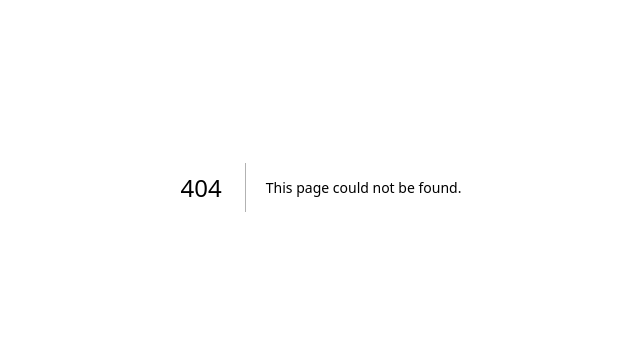
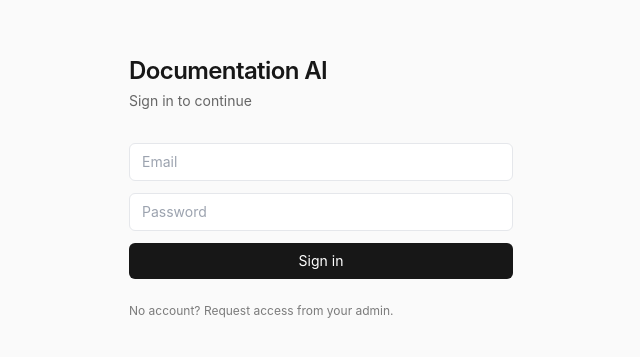
Before and after one commit to hafnas008/document-automation, a Next.js app in the folder apps/web/: page /login in a window 1280 px wide. Before the commit this address had no page. Shown: the part 213-570 px from the top of the page, without its empty margins (319-959 px from the left). Built offline with nearby package versions, Linux system fonts and the light colour scheme.

Commit message:
feat(web): login page

```diff
--- /dev/null
+++ b/apps/web/app/(auth)/login/LoginForm.tsx
@@ -0,0 +1,36 @@
+'use client';
+import { useState } from 'react';
+import { useRouter } from 'next/navigation';
+import { supabaseBrowser } from '@/lib/supabase/client';
+
+export default function LoginForm() {
+  const router = useRouter();
+  const [email, setEmail] = useState('');
+  const [password, setPassword] = useState('');
+  const [error, setError] = useState<string | null>(null);
+  const [loading, setLoading] = useState(false);
+
+  async function onSubmit(e: React.FormEvent) {
+    e.preventDefault();
+    setLoading(true);
+    setError(null);
+    const supa = supabaseBrowser();
+    const { error } = await supa.auth.signInWithPassword({ email, password });
+    setLoading(false);
+    if (error) { setError(error.message); return; }
+    router.push('/costing');
+    router.refresh();
+  }
+
+  return (
+    <form onSubmit={onSubmit} className="space-y-3">
+      <input className="w-full border rounded-md px-3 py-2 text-sm" type="email" placeholder="Email" value={email} onChange={e=>setEmail(e.target.value)} required />
+      <input className="w-full border rounded-md px-3 py-2 text-sm" type="password" placeholder="Password" value={password} onChange={e=>setPassword(e.target.value)} required />
+      {error && <p className="text-sm text-red-600">{error}</p>}
+      <button disabled={loading} className="w-full rounded-md bg-ink-900 text-white py-2 text-sm">
+        {loading ? 'Signing in…' : 'Sign in'}
+      </button>
+      <p className="text-xs text-ink-800/60 pt-3">No account? Request access from your admin.</p>
+    </form>
+  );
+}
--- /dev/null
+++ b/apps/web/app/(auth)/login/page.tsx
@@ -0,0 +1,13 @@
+import LoginForm from './LoginForm';
+
+export default function LoginPage() {
+  return (
+    <main className="min-h-screen grid place-items-center px-6">
+      <div className="w-full max-w-sm">
+        <h1 className="text-2xl font-semibold tracking-tight mb-1">Documentation AI</h1>
+        <p className="text-sm text-ink-800/70 mb-8">Sign in to continue</p>
+        <LoginForm />
+      </div>
+    </main>
+  );
+}
```
